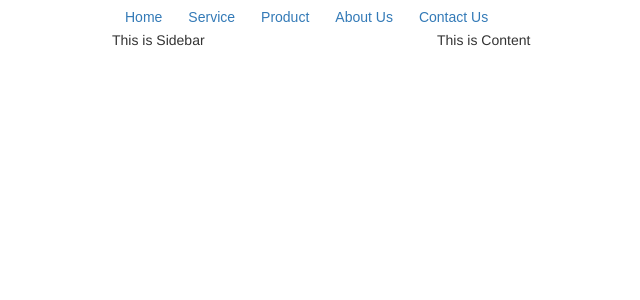
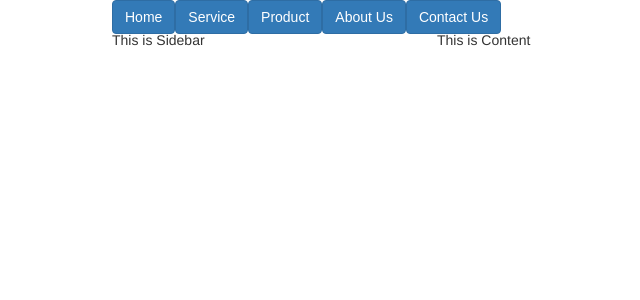
Before and after one commit to Ouroline/SE-Project, a PHP site: page /Mainpage.html in a window 1280 px wide. Shown: the part 50-350 px from the top of the page, without its empty margins (38-678 px from the left). Run offline with PHP 8.4, Linux system fonts and the light colour scheme; some libraries are stand-ins or nearby versions.

Commit message:
Added Button Mk. 2

```diff
--- a/frontend/Mainpage.html
+++ b/frontend/Mainpage.html
@@ -16,37 +16,37 @@
 						<div class="btn-group btn-group-justified">
 							<li id="menu-item-1000" class="menu-item-mainmenu-item-1000">
 								<a href="http://www.gooogle.com/">
-									<button type="button" class="btn btn-link">
-										Home
-									</button>
+									<div class="btn-group">
+										<button type="button" class="btn btn-primary">Home</button>
+									</div>
 								<a>
 							</li>
 							<li id="menu-item-2000" class="menu-item-mainmenu-item-2000">
 								<a href="http://www.youtube.com/">
-									<button type="button" class="btn btn-link">
-										Service
-									</button>
+									<div class="btn-group">
+										<button type="button" class="btn btn-primary">Service</button>
+									</div>
 								<a>
 							</li>
 							<li id="menu-item-3000" class="menu-item-mainmenu-item-3000">
 								<a href="http://www.haltech.com/">
-									<button type="button" class="btn btn-link">
-										Product
-									</button>
+									<div class="btn-group">
+										<button type="button" class="btn btn-primary">Product</button>
+									</div>
 								<a>
 							</li>
 							<li id="menu-item-4000" class="menu-item-mainmenu-item-4000">
 								<a href="http://www.kotaku.com/">
-									<button type="button" class="btn btn-link">
-										About Us
-									</button>
+									<div class="btn-group">
+										<button type="button" class="btn btn-primary">About Us</button>
+									</div>
 								</a>
 							</li>
 							<li id="menu-item-5000" class="menu-item-mainmenu-item-5000">
 								<a href="http://www.twitch.com/">
-									<button type="button" class="btn btn-link">
-										Contact Us
-									</button>
+									<div class="btn-group">
+										<button type="button" class="btn btn-primary">Contact Us</button>
+									</div>
 								</a>
 							</li>
 						</div>
--- a/frontend/mainpage.css
+++ b/frontend/mainpage.css
@@ -42,10 +42,10 @@
     list-style: none;
     font: 12px Arial,Helvetica,sans-serif;
     text-transform: uppercase;
-    width: 960px;
+/*    width: 960px;*/
     display: block;
     line-height: 100%;
-    z-index: 20;
+/*    z-index: 20;*/
     vertical-align: top;
 }
 
@@ -55,3 +55,7 @@
     height: 30px;
     border-right: 0px solid #fff;
 }
+
+.btn-group-justified>.btn-group .btn {
+    width: 100%;
+}
```
